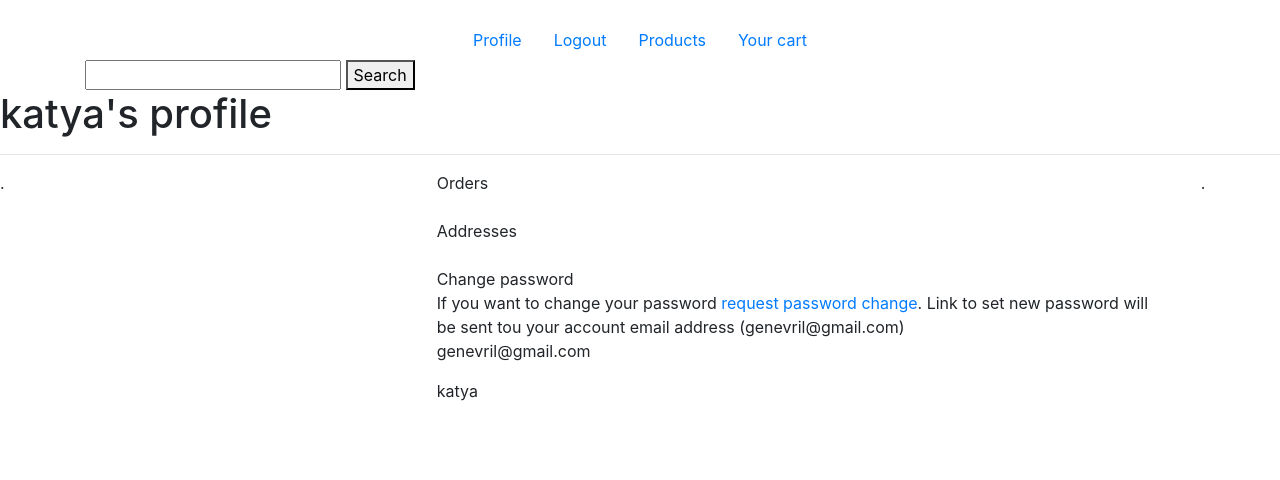
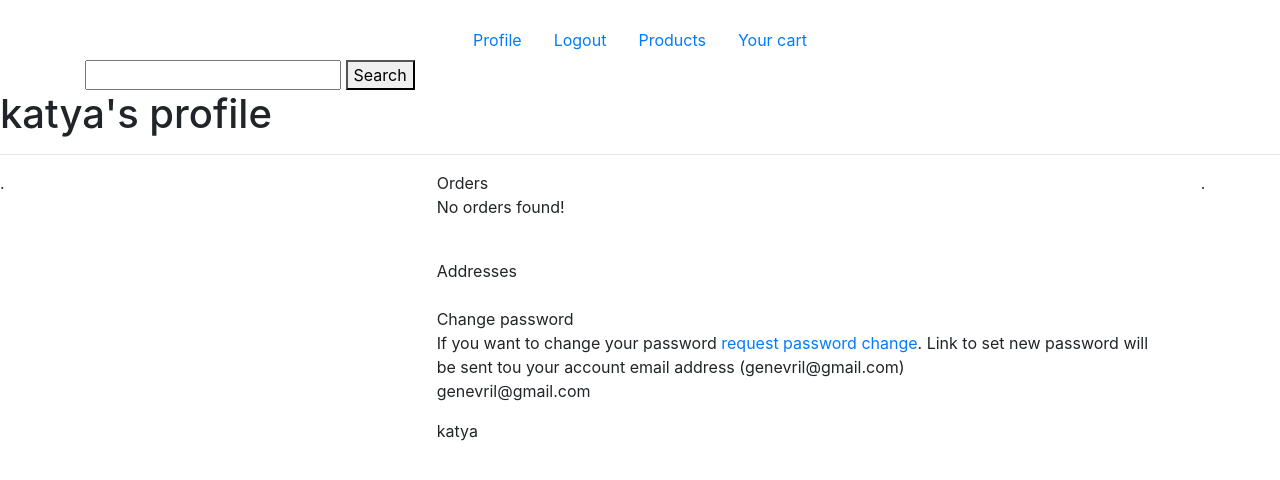
Before and after one commit to Ardhanari/stationery, a Django app: page /accounts/profile/ in a window 1280 px wide. Shown: the part 234-714 px from the top of the page. Run offline with Django 3.2, Linux system fonts and the light colour scheme; a user stored in the database is signed in; data comes from the database, SQL or seed files in the repository; some libraries are stand-ins or nearby versions.

Commit message:
displaying orders in user profile, no matter how many

```diff
--- a/accounts/templates/userprofile.html
+++ b/accounts/templates/userprofile.html
@@ -9,14 +9,16 @@
     Orders
 <br>
 
-    {% if orders > 1 %}
-    {% for order in orders %}
-
-        {{ order.full_name }} <a href=" 'vieworder' order.id %}">{{ order.id }}{{ order.date }}</a>
-
-    {% endfor %}
-    {%else %}
-    <a href="{% url 'vieworder' orders.id %}">{{ orders.id }}{{ orders.date }}</a>
+    {% if orders %}
+        {% for order in orders %}
+            {% if forloop.counter <= orders|length %}
+                <p>
+                    <a href="{% url 'vieworder' order.id %}">{{ order.id }}: {{ order.date }}</a>
+                </p>
+            {% endif %}
+        {% endfor %}
+    {% else %}
+    <p>No orders found!</p>
     {% endif %}
 
     <br>
--- a/accounts/views.py
+++ b/accounts/views.py
@@ -72,7 +72,7 @@ def user_profile(request):
     user = User.objects.get(email=request.user.email)
 
     try:
-        orders = Order.objects.get(user=request.user.username)
+        orders = list(Order.objects.all().filter(user=request.user.username))
         return render(request, 'userprofile.html', {"profile": user, 'orders': orders})
     except:
         return render(request, 'userprofile.html', {"profile": user})
```
